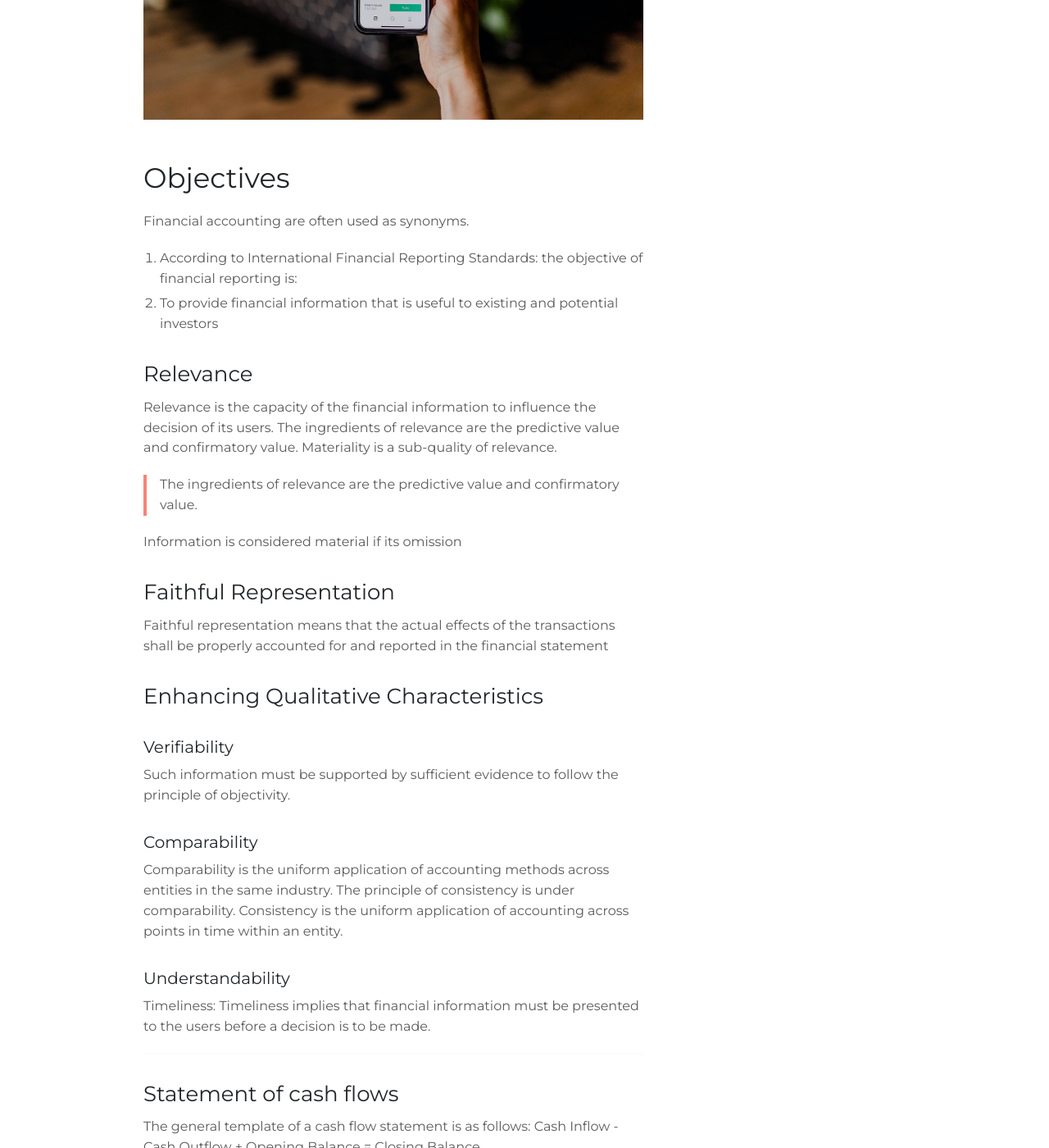
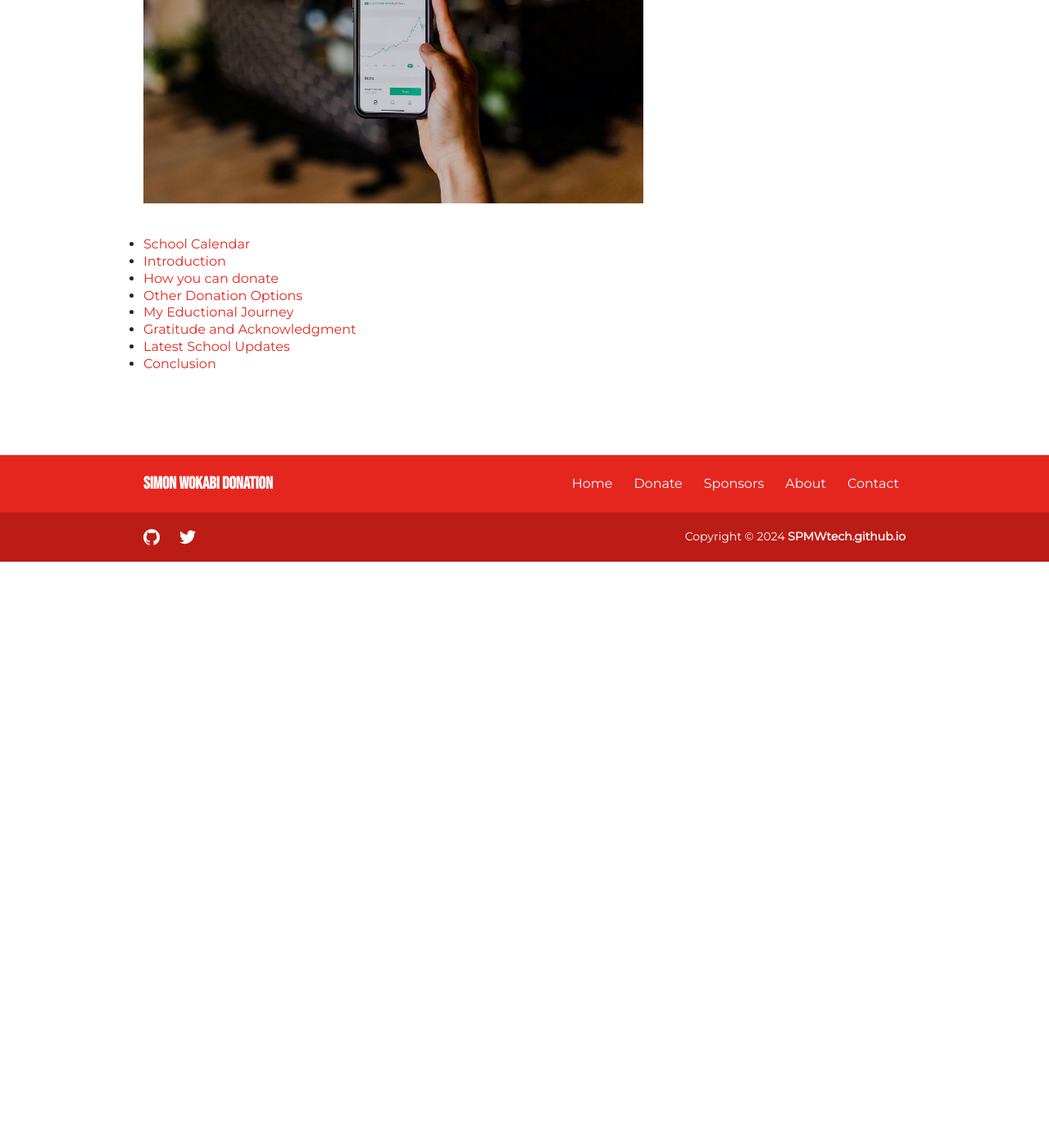
Before and after one commit to spmwtech/SPMWtech, a Jekyll site: the page built from _services/introduction.md, in a window 1280 px wide and 1400 px high, scrolled down 763 px. Shown: the whole window at 82% size. Built offline with Jekyll 4.4.1, drawn with Linux system fonts in a browser that asks for light colours; after the commit the page ends 1448 px from its top, so only the background shows below that; some of the changed text lies outside the part shown.

Commit message:
Update introduction.md

```diff
--- a/_services/introduction.md
+++ b/_services/introduction.md
@@ -4,75 +4,11 @@ date: 2024-03-04T12:33:46+10:00
 weight: 1
 ---
 
-Dear Friends, Family, and Loved Ones,
+> **Dear Friends, Family, and Loved Ones,**
 
-I hope this message finds you well. Since I embarked on the journey to pursue higher education, I have bee reaching out to you, the pillars of my support system, for assistance. Your generosity and belief in my potential have always been a source of strength for me. Today, I humbly ask for your support once more as I strive to achieve my dreams.
+I hope this message finds you well. Since I embarked on the journey to pursue higher education, I have bee reaching out to you, the pillars of my support system, for assistance.
+
+Your generosity and belief in my potential have always been a source of strength for me. Today, I humbly ask for your support once more as I strive to achieve my dreams.
 
 [ipse pectora excusat](#in-poscat)
 ![Accounting Services](/images/austin-distel-nGc5RT2HmF0-unsplash.jpg)
-
-# Objectives
-
-Financial accounting are often used as synonyms.
-
-1. According to International Financial Reporting Standards: the objective of financial reporting is:
-2. To provide financial information that is useful to existing and potential investors
-
-## Relevance
-
-Relevance is the capacity of the financial information to influence the decision of its users. The ingredients of relevance are the predictive value and confirmatory value. Materiality is a sub-quality of relevance.
-
-> The ingredients of relevance are the predictive value and confirmatory value.
-
-Information is considered material if its omission
-
-## Faithful Representation
-
-Faithful representation means that the actual effects of the transactions shall be properly accounted for and reported in the financial statement
-
-## Enhancing Qualitative Characteristics
-
-### Verifiability
-
-Such information must be supported by sufficient evidence to follow the principle of objectivity.
-
-### Comparability
-
-Comparability is the uniform application of accounting methods across entities in the same industry. The principle of consistency is under comparability. Consistency is the uniform application of accounting across points in time within an entity.
-
-### Understandability
-
-Timeliness: Timeliness implies that financial information must be presented to the users before a decision is to be made.
-
----
-
-## Statement of cash flows
-
-The general template of a cash flow statement is as follows: Cash Inflow - Cash Outflow + Opening Balance = Closing Balance
-
-| Cash Inflow | Outflow   | Opening Balance |
-| ----------- | --------- | --------------- |
-| _Monday_    | `Tuesday` | **Wednesday**   |
-| 1           | 2         | 3               |
-
-**Example 1:** in the beginning of September, Ellen started out with $5 in her bank account.
-
-- Cash inflow: $20
-- Closing balance: $20 – $7 + $5 = $18
-
-> **Important:** the cash flow statement only considers the exchange of actual cash, and ignores what the person in question owes or is owed.
-
-## Statement of financial position (balance sheet)
-
-The balance sheet is the financial statement showing a firm's assets, liabilities and equity (capital)
-
-- **fixed assets**
-  - property
-  - equipment (such as factory machinery)
-- **intangible assets**
-  - copyrights
-    - pending
-    - international
-- goodwill
-
-Owner's equity, sometimes referred to as net assets, is represented differently depending on the type of business ownership.
```
